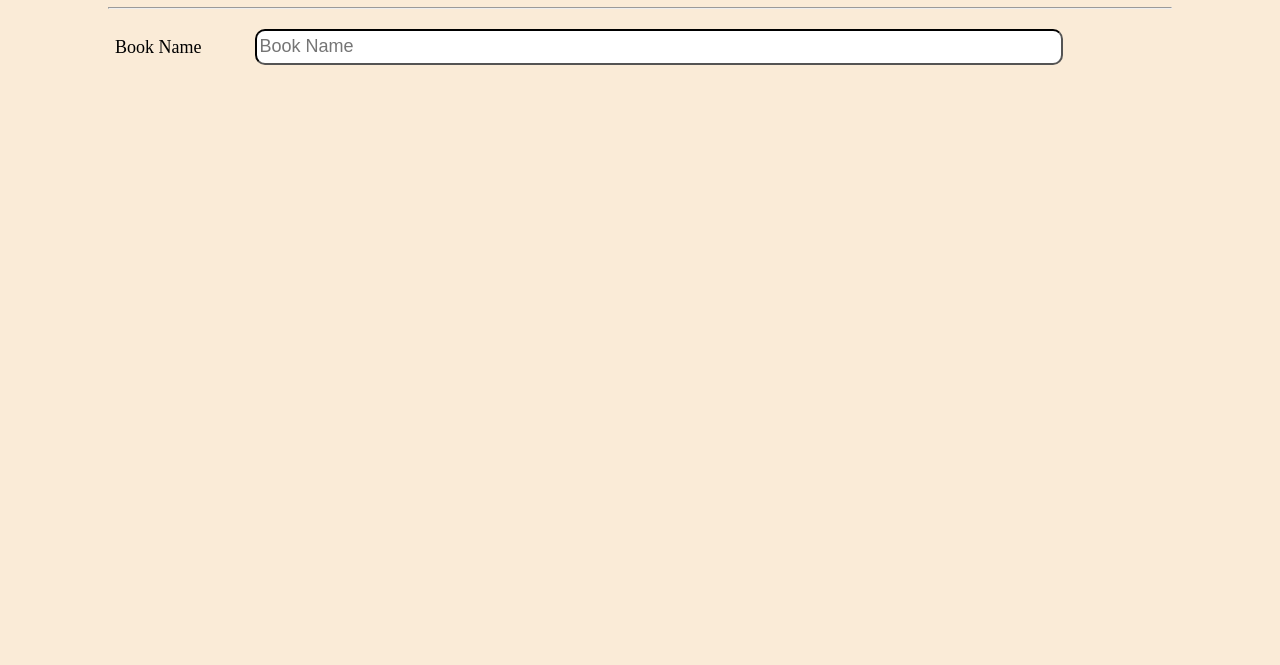
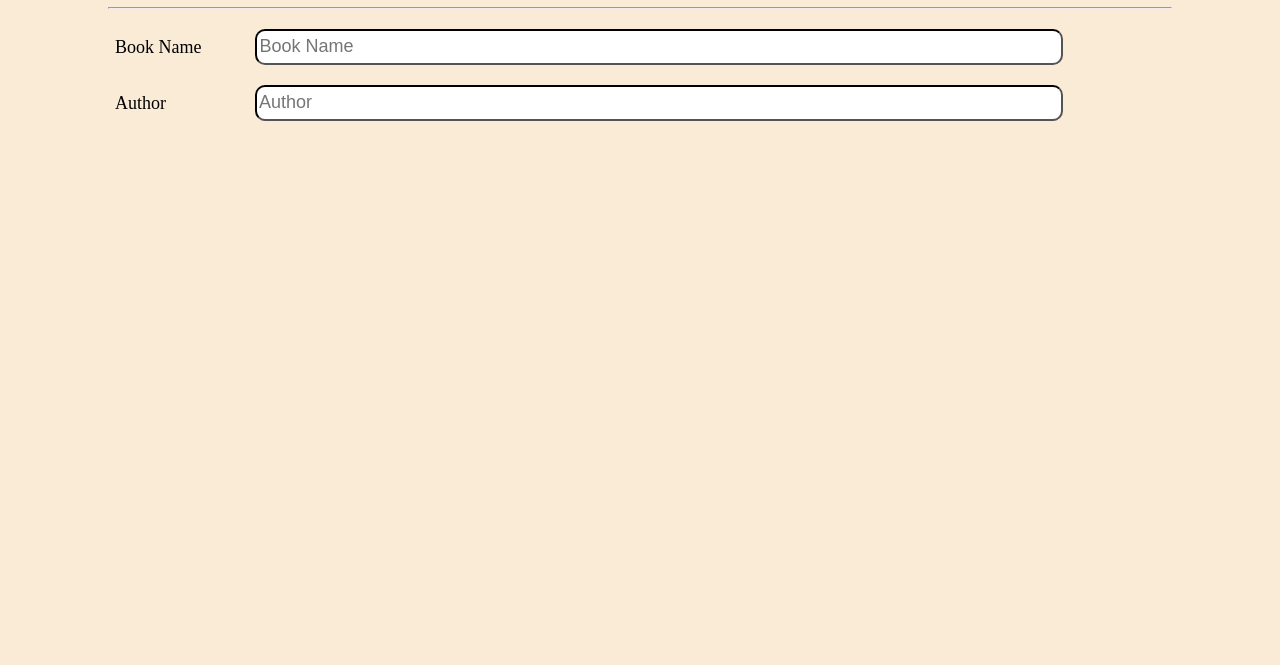
Before and after one commit to BandiniKohare2001/Manage--Library, a plain HTML site: page index.html in a window 1280 px wide. Shown: the part 135-800 px from the top of the page. Drawn offline with Linux system fonts and the light colour scheme.

Commit message:
author name added

```diff
--- a/index.html
+++ b/index.html
@@ -29,6 +29,11 @@
                 <label for="bookName" class="book-name">Book Name</label>
                 <input type="text" class="form-control" id="bookName" placeholder="Book Name">
             </div>
+            <div class="book-name-row">
+                <label for="Author" class="author">Author</label>
+                <input type="text" class="form-control-2" id="author" placeholder="Author">
+
+            </div>
     </div>
 
 </body>
--- a/style.css
+++ b/style.css
@@ -79,3 +79,18 @@ nav{
     border-color: black;
     border-width: 2px;
 }
+.author{
+    height: 40px;
+    font-size: 18px;
+}
+.form-control-2{
+    width: 800px;
+    height: 30px;
+    border-radius: 10px;
+    margin-right: 100px;
+    font-size: 18px;
+    border-color: black;
+    border-width: 2px;
+    margin-top: 20px;
+    margin-left: 85px;
+}
```
